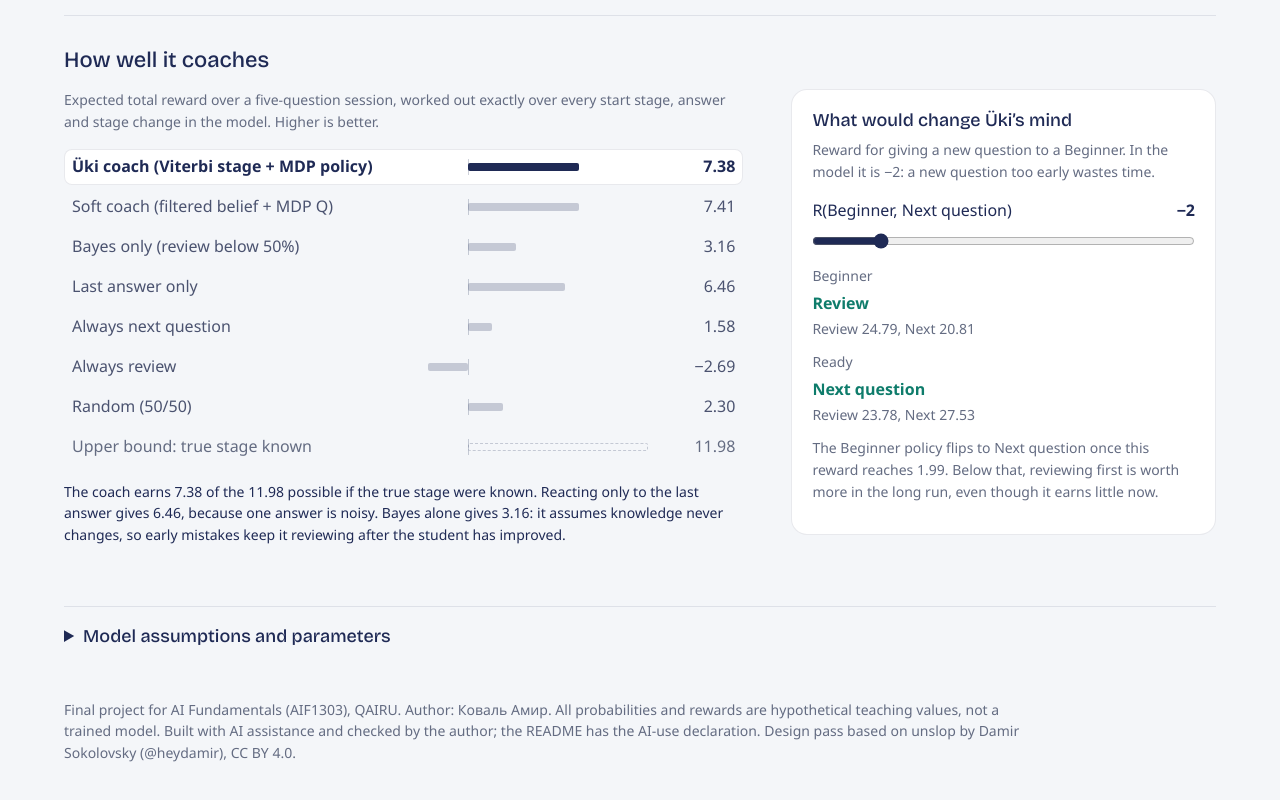
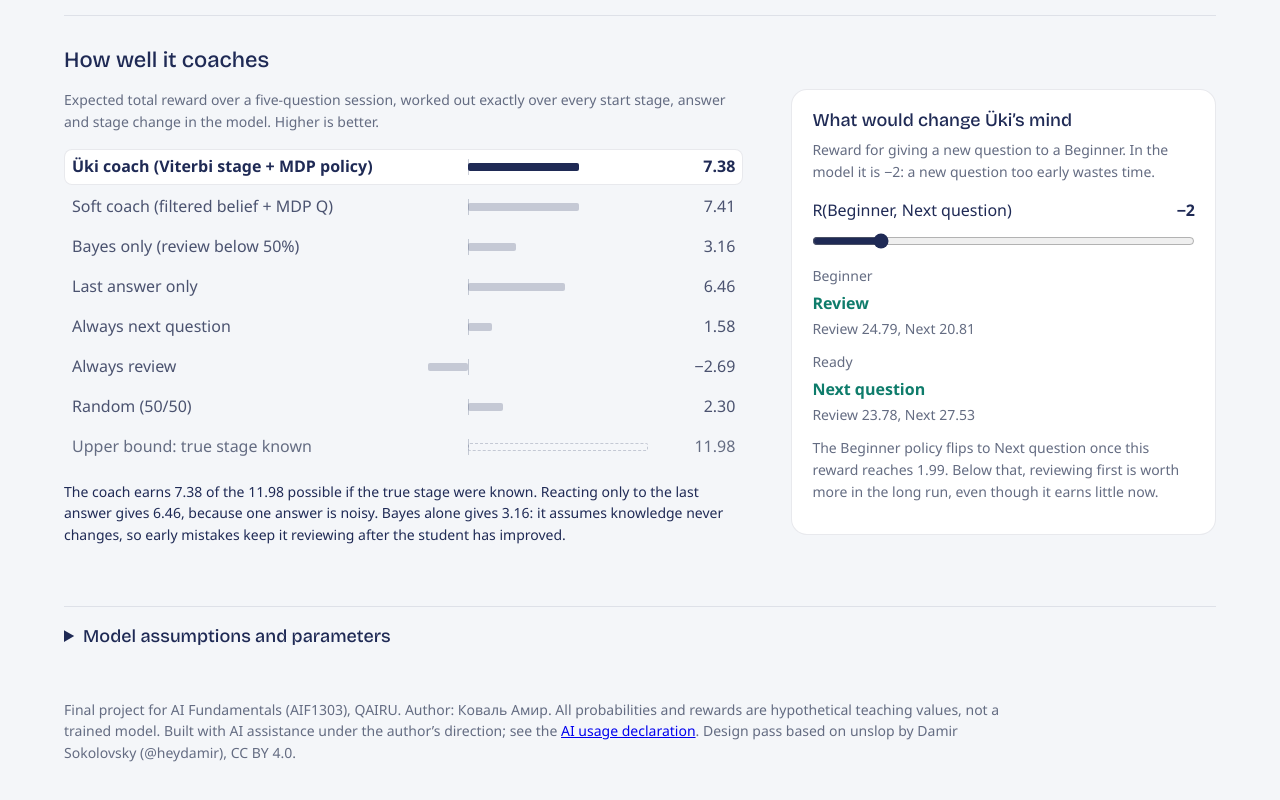
Before and after one commit to wypas0/uki-coach, a plain HTML site: page index.html in a window 1280 px wide. Shown: the part 1330-2130 px from the top of the page. Drawn offline with nearby package versions, Linux system fonts and the light colour scheme; a web font is replaced by a local one.

Commit message:
Restore and expand the AI usage declaration

```diff
--- a/index.html
+++ b/index.html
@@ -110,7 +110,7 @@
 </main>
 
 <footer class="foot">
-  <p>Final project for AI Fundamentals (AIF1303), QAIRU. Author: Коваль Амир. All probabilities and rewards are hypothetical teaching values, not a trained model. Built with AI assistance and checked by the author; the README has the AI-use declaration. Design pass based on unslop by Damir Sokolovsky (@heydamir), CC BY 4.0.</p>
+  <p>Final project for AI Fundamentals (AIF1303), QAIRU. Author: Коваль Амир. All probabilities and rewards are hypothetical teaching values, not a trained model. Built with AI assistance under the author’s direction; see the <a href="https://github.com/wypas0/uki-coach/blob/main/AI_USAGE.md">AI usage declaration</a>. Design pass based on unslop by Damir Sokolovsky (@heydamir), CC BY 4.0.</p>
 </footer>
 
 <script type="module" src="app.mjs"></script>
```
Also changed, not shown: 3 other files.
